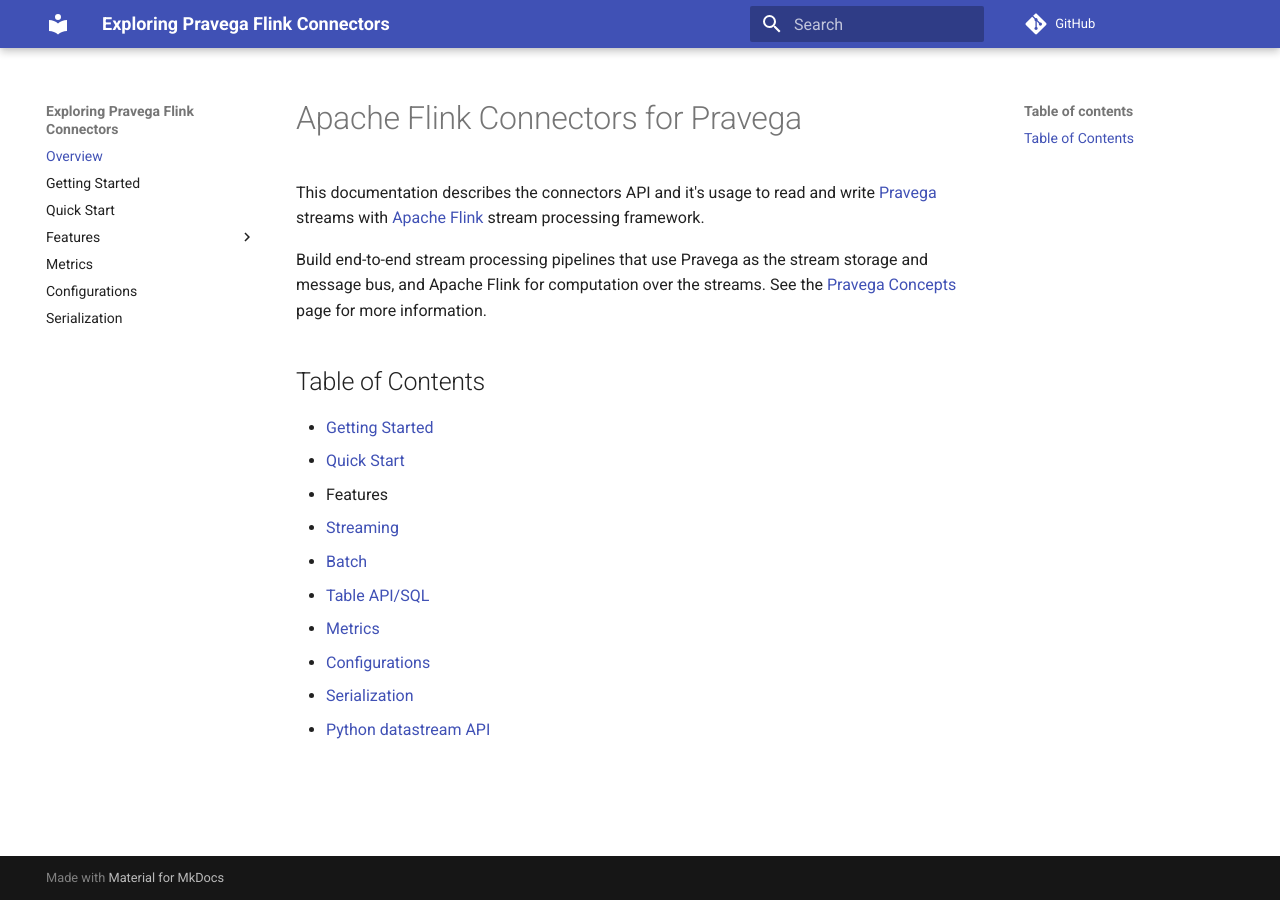
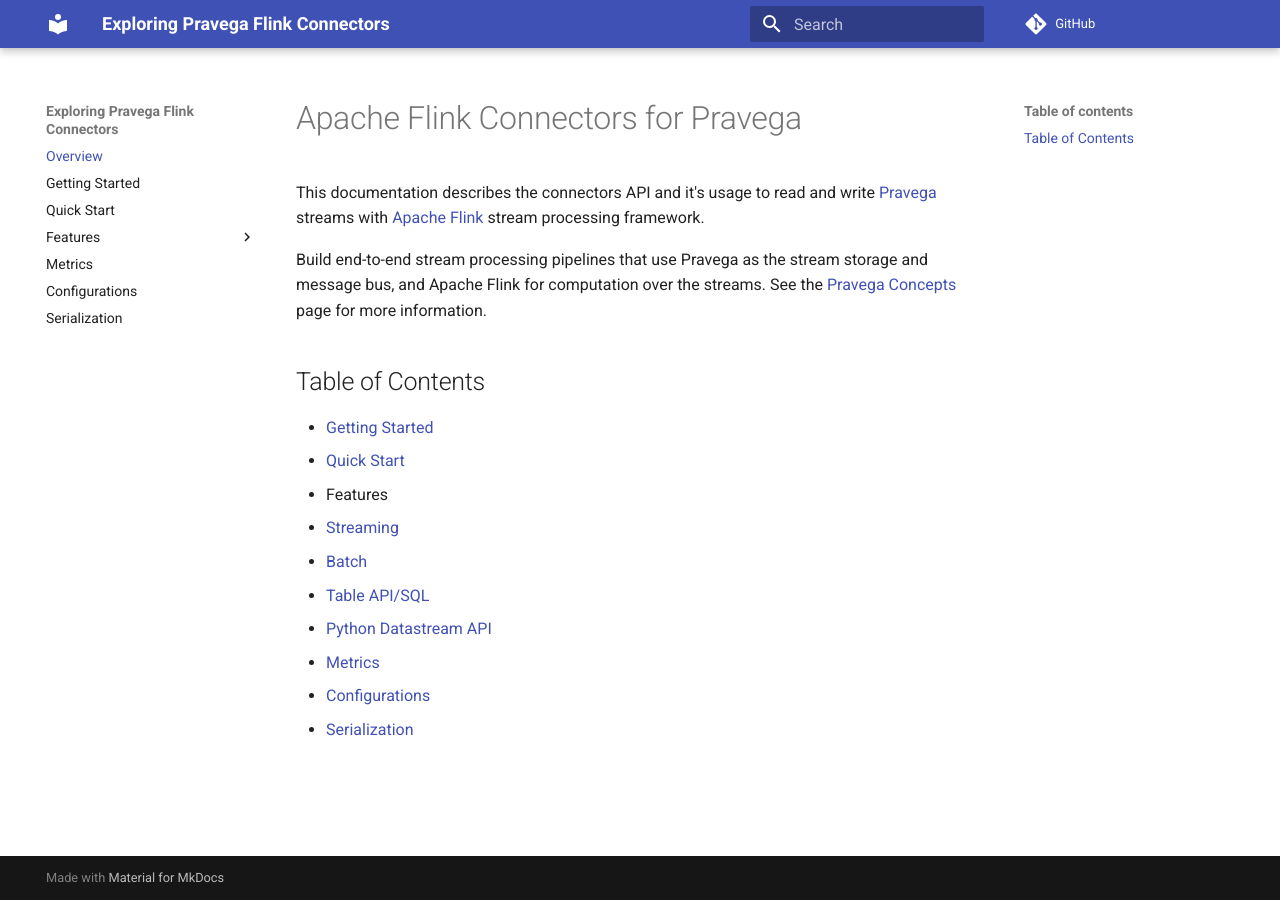
Before and after one commit to pravega/flink-connectors, an MkDocs documentation site: the page built from documentation/src/docs/index.md, in a window 1280 px wide. Built offline with MkDocs 1.6.1 and Material for MkDocs 9.7.7, drawn with Linux system fonts in a browser that asks for light colours; comment, search, counter and statistics services are not loaded.

Commit message:
fix comments
Signed-off-by: thekingofcity <3353040+thekingofcity@users.noreply.github.com>

```diff
--- a/documentation/src/docs/index.md
+++ b/documentation/src/docs/index.md
@@ -22,7 +22,7 @@
   - [Streaming](streaming.md)
   - [Batch](batch.md)
   - [Table API/SQL](table-api.md)
+  - [Python Datastream API](python.md)
 - [Metrics](metrics.md)
 - [Configurations](configurations.md)
 - [Serialization](serialization.md)
-- [Python datastream API](python.md)
```
